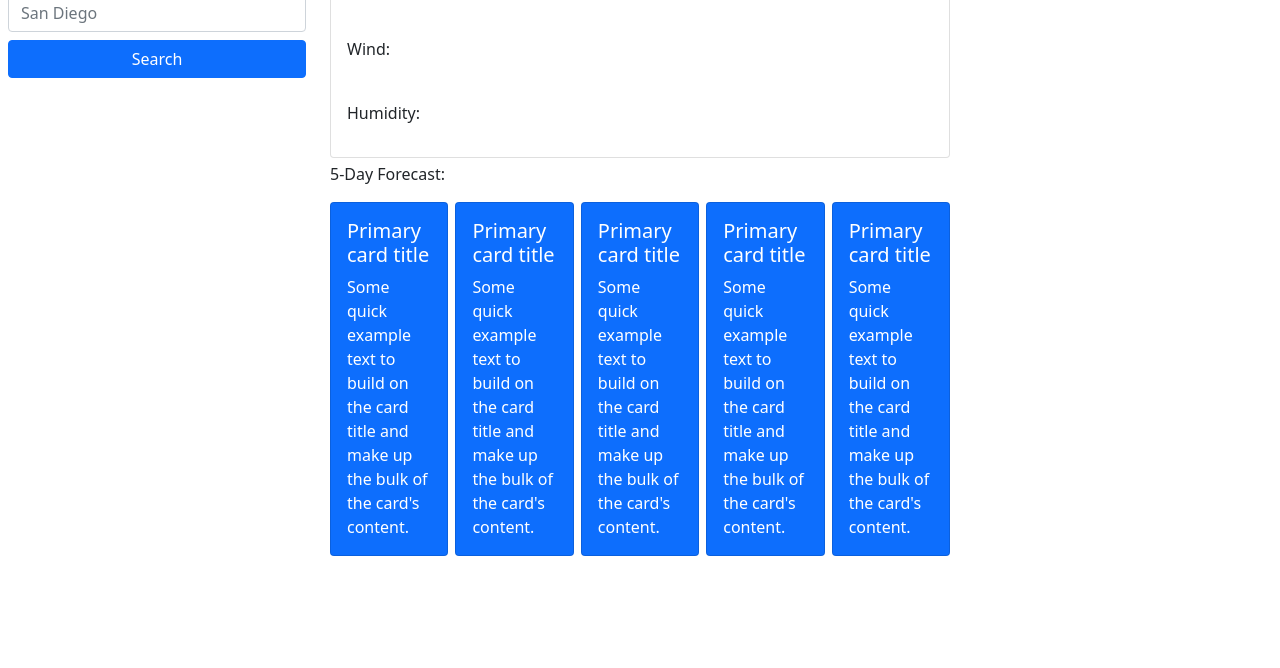
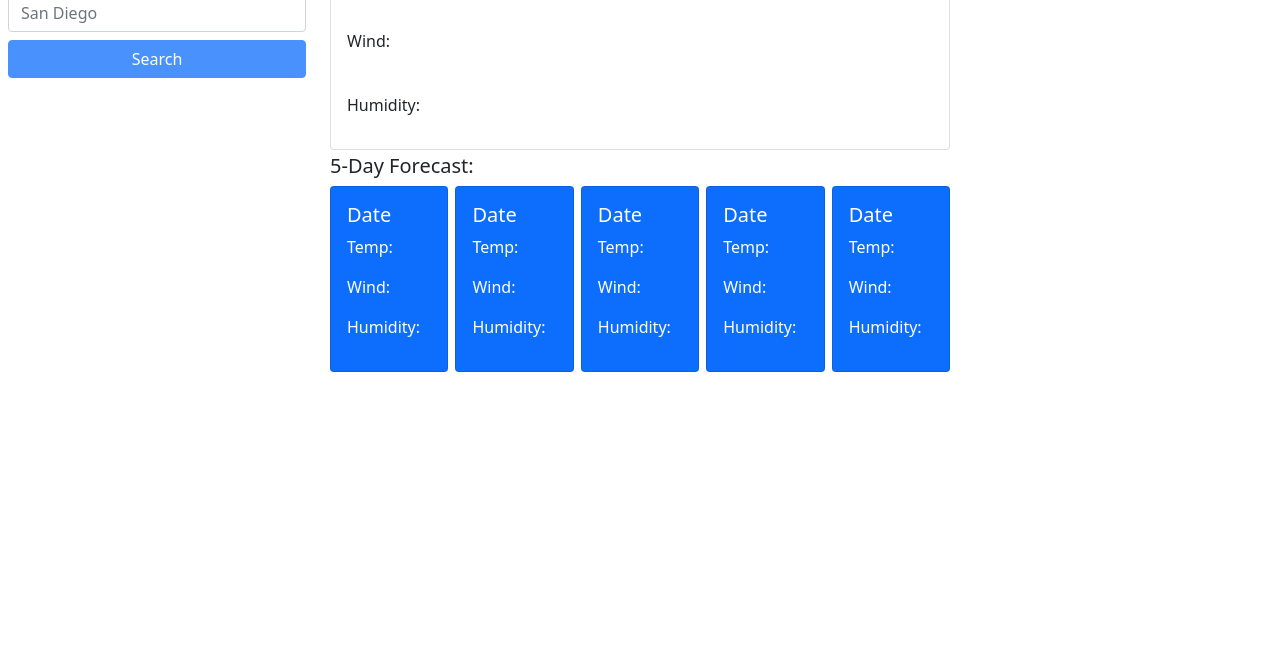
Before and after one commit to alc0ve/weather-app, a plain HTML site: page index.html in a window 1280 px wide. Shown: the part 132-800 px from the top of the page. Drawn offline with nearby package versions, Linux system fonts and the light colour scheme.

Commit message:
added info to cards to display 5dayforecast, started on localstorage stuff

```diff
--- a/assets/js/script.js
+++ b/assets/js/script.js
@@ -1,7 +1,7 @@
 var APIKey = '4532a034efa99547e19a1354eab8e09d';
 var searchBtn = $('#searchBtn');
 
-var currentCityDisplay = function () {
+var getCurrentCityCoords = function () {
     var cityInput = $('#input-city').val().trim();
     var queryURL = "http://api.openweathermap.org/geo/1.0/direct?q=" + cityInput + "&limit=5" + "&appid=" + APIKey;
 
@@ -17,7 +17,6 @@ var currentCityDisplay = function () {
             var lon = data[0].lon
             console.log(lat, lon);
         })
-
 };
 
 var getCurrentCityForecast = function (location) {
@@ -37,14 +36,22 @@ var getCurrentCityForecast = function (location) {
         .then(function (data) {
             console.log(data);
             showCityForecastNow(city, data)
+            doFiveDay(data);
         })
 }
 
 var showCityForecastNow = function (city, data) {
     //city, date, weather icon, temp, wind, humidity
+    // index = data.list[0];
+    // console.log(index);
 
     var cityName = $('#current-city-name');
     cityName.text(city);
+
+    var today = dayjs();
+    $('#current-date').text(today.format('(' + 'MM/DD/YYYY' + ')'));
+
+    // if (index === 0) {
 
     currentTemp = data.list[0].main.temp;
     cityTemp = $('#current-city-temp');
@@ -59,13 +66,38 @@ var showCityForecastNow = function (city, data) {
     cityWind.text(currentWind + " MPH");
 
     currentHumidity = data.list[0].main.humidity;
-    console.log(currentHumidity);
     cityHumidity = $('#current-city-humidity');
     cityHumidity.text(currentHumidity + "%");
+
+    // } else if (index > 0) {
+
+    // }
+
+    setSavedSearches(city);
 }
 
 
+var doFiveDay = function (data) {
+    //date, weather icon, temp, wind, humidity
+    var cardTitle = dayjs();
+    $(".card-title").text(cardTitle.format('MM/DD/YYYY'));
+}
+
 searchBtn.on('click', function () {
     console.log("this is the search button");
-    currentCityDisplay();
+    getCurrentCityCoords();
 })
+
+var setSavedSearches = function (city, savedSearches) {
+    var savedSearches = {weatherIcon, currentTemp, currentWind, currentHumidity};
+    console.log(city);
+    console.log(savedSearches);
+    //stingify to convert forecast objects to string
+    localStorage.setItem(city, JSON.stringify(savedSearches));
+}
+
+var getSavedSearches = function() {
+    //create buttons to store city name in html; when button is clicked show info for that city in past searches
+    var lastWeather = JSON.parse(localStorage.getItem("savedSearches"));
+    console.log(lastWeather);
+}
--- a/index.html
+++ b/index.html
@@ -10,6 +10,9 @@
     <!-- bootstrap linked -->
     <link rel="stylesheet" href="https://cdn.jsdelivr.net/npm/bootstrap@5.1.3/dist/css/bootstrap.min.css"
         integrity="sha384-1BmE4kWBq78iYhFldvKuhfTAU6auU8tT94WrHftjDbrCEXSU1oBoqyl2QvZ6jIW3" crossorigin="anonymous">
+    <!-- Link the DayJS library -->
+    <script src="https://cdn.jsdelivr.net/npm/dayjs@1.11.3/dayjs.min.js"
+        integrity="sha256-iu/zLUB+QgISXBLCW/mcDi/rnf4m4uEDO0wauy76x7U=" crossorigin="anonymous"></script>
 </head>
 
 <body>
@@ -23,18 +26,21 @@
                 <h2>Search for a city:</h2>
                 <input id="input-city" class="form-control" type="text" placeholder="San Diego" aria-label="city"
                     aria-describedby="button-addon2">
-                <button id="searchBtn" class="btn btn-primary" type="button">Search</button>
+                <button id="searchBtn" class="btn btn-primary opacity-75" type="button">Search</button>
             </div>
         </div>
 
+        <!-- Search history -->
+
         <!-- Right side display current city and 5day forecast -->
         <div class="main-weather-container col-6">
+
             <!-- Current city container -->
             <div class="card current-city-title" style="columns: -6px;">
                 <div class="card-body">
                     <div class="d-flex">
-                    <h5 id="current-city-name" class="card-title"></h5>
-                    <p id="current-date"></p>
+                        <h4 id="current-city-name" class="card-title m-1"></h4>
+                        <h4 id="current-date" class="m-1"></h4>
                         <img src="" id="icon">
                     </div>
                     <p>Temp: <span id="current-city-temp"></span></p><br>
@@ -42,37 +48,48 @@
                     <p>Humidity: <span id="current-city-humidity"></span></p>
                 </div>
             </div>
+
             <!-- 5 day forecast container -->
-            <p class="mt-1">5-Day Forecast:</p>
+            <h5 class="mt-1">5-Day Forecast:</h5>
             <div id="cities-container" class="d-flex justify-content-evenly">
-                <div class="card text-white bg-primary mb-3" style="max-width: 18rem;">
+                <div class="card text-white bg-primary mb-3 w-100 h-100">
                     <div class="card-body">
-                      <h5 class="card-title">Primary card title</h5>
-                      <p class="card-text">Some quick example text to build on the card title and make up the bulk of the card's content.</p>
+                        <h5 class="card-title">Date</h5>
+                        <p>Temp: <span id="1-temp"></span></p>
+                        <p>Wind: <span id="1-wind"></span></p>
+                        <p>Humidity: <span id="1-humidity"></span></p>
                     </div>
                 </div>
-                  <div class="card text-white bg-primary mb-3" style="max-width: 18rem;">
+                <div class="card text-white bg-primary mb-3 w-100 h-100">
                     <div class="card-body">
-                      <h5 class="card-title">Primary card title</h5>
-                      <p class="card-text">Some quick example text to build on the card title and make up the bulk of the card's content.</p>
+                        <h5 class="card-title">Date</h5>
+                        <p>Temp: <span id="2-temp"></span></span></p>
+                        <p>Wind: <span id="2-wind"></span></p>
+                        <p>Humidity: <span id="2-humidity"></span></p>
                     </div>
                 </div>
-                  <div class="card text-white bg-primary mb-3" style="max-width: 18rem;">
+                <div class="card text-white bg-primary mb-3 w-100 h-100">
                     <div class="card-body">
-                      <h5 class="card-title">Primary card title</h5>
-                      <p class="card-text">Some quick example text to build on the card title and make up the bulk of the card's content.</p>
+                        <h5 class="card-title">Date</h5>
+                        <p>Temp: <span id="3-temp"></span></p>
+                        <p>Wind: <span id="3-wind"></span></p>
+                        <p>Humidity: <span id="3-humidity"></span></p>
                     </div>
                 </div>
-                  <div class="card text-white bg-primary mb-3" style="max-width: 18rem;">
+                <div class="card text-white bg-primary mb-3 w-100 h-100">
                     <div class="card-body">
-                      <h5 class="card-title">Primary card title</h5>
-                      <p class="card-text">Some quick example text to build on the card title and make up the bulk of the card's content.</p>
+                        <h5 class="card-title">Date</h5>
+                        <p>Temp: <span id="4-temp"></span></p>
+                        <p>Wind: <span id="4-wind"></span></p>
+                        <p>Humidity: <span id="4-humidity"></span></p>
                     </div>
                 </div>
-                  <div class="card text-white bg-primary mb-3" style="max-width: 18rem;">
+                <div class="card text-white bg-primary mb-3 w-100 h-100">
                     <div class="card-body">
-                      <h5 class="card-title">Primary card title</h5>
-                      <p class="card-text">Some quick example text to build on the card title and make up the bulk of the card's content.</p>
+                        <h5 class="card-title">Date</h5>
+                        <p>Temp: <span id="5-temp"></span></p>
+                        <p>Wind: <span id="5-wind"></span></p>
+                        <p>Humidity: <span id="5-humidity"></span></p>
                     </div>
                 </div>
             </div>
```
Lines whose indentation alone changed are shown as unchanged.
